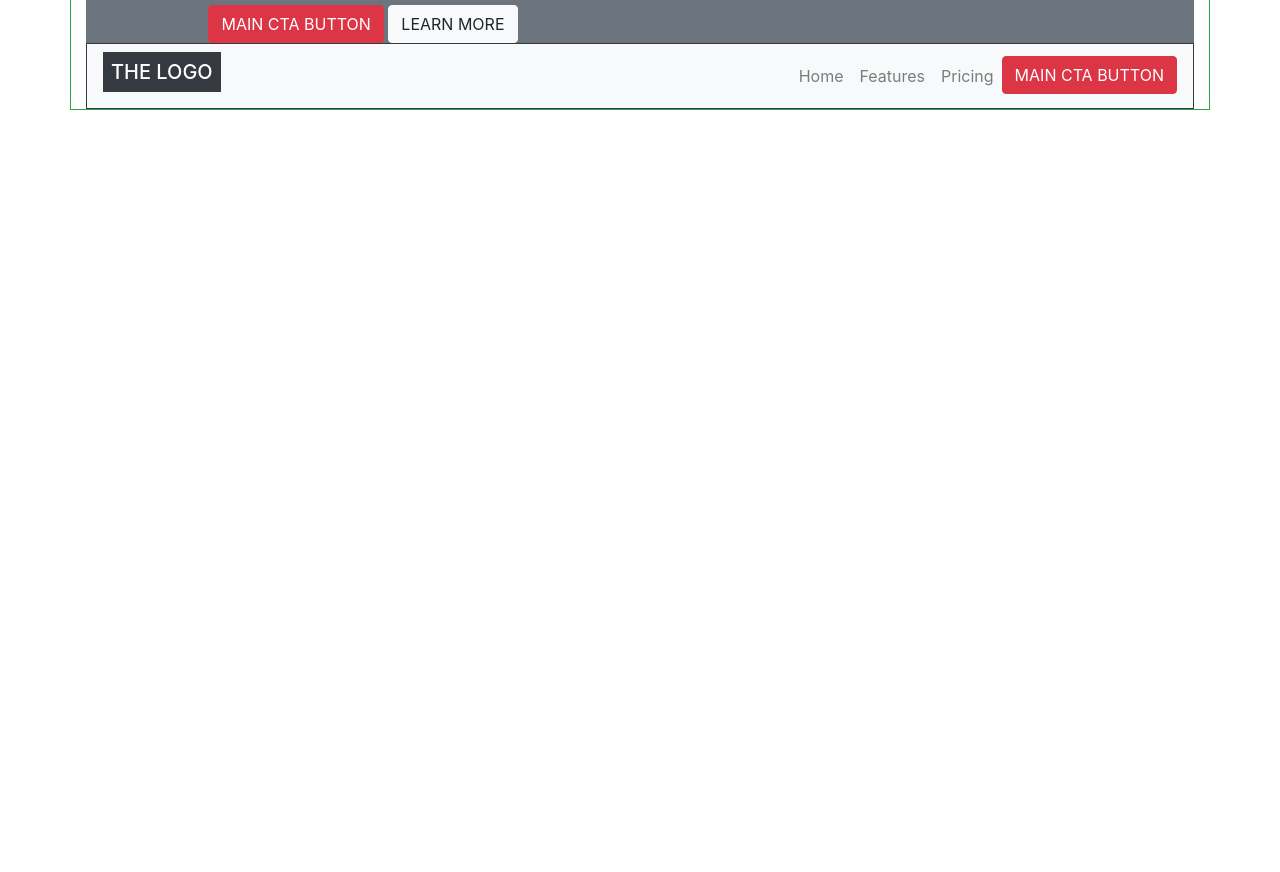
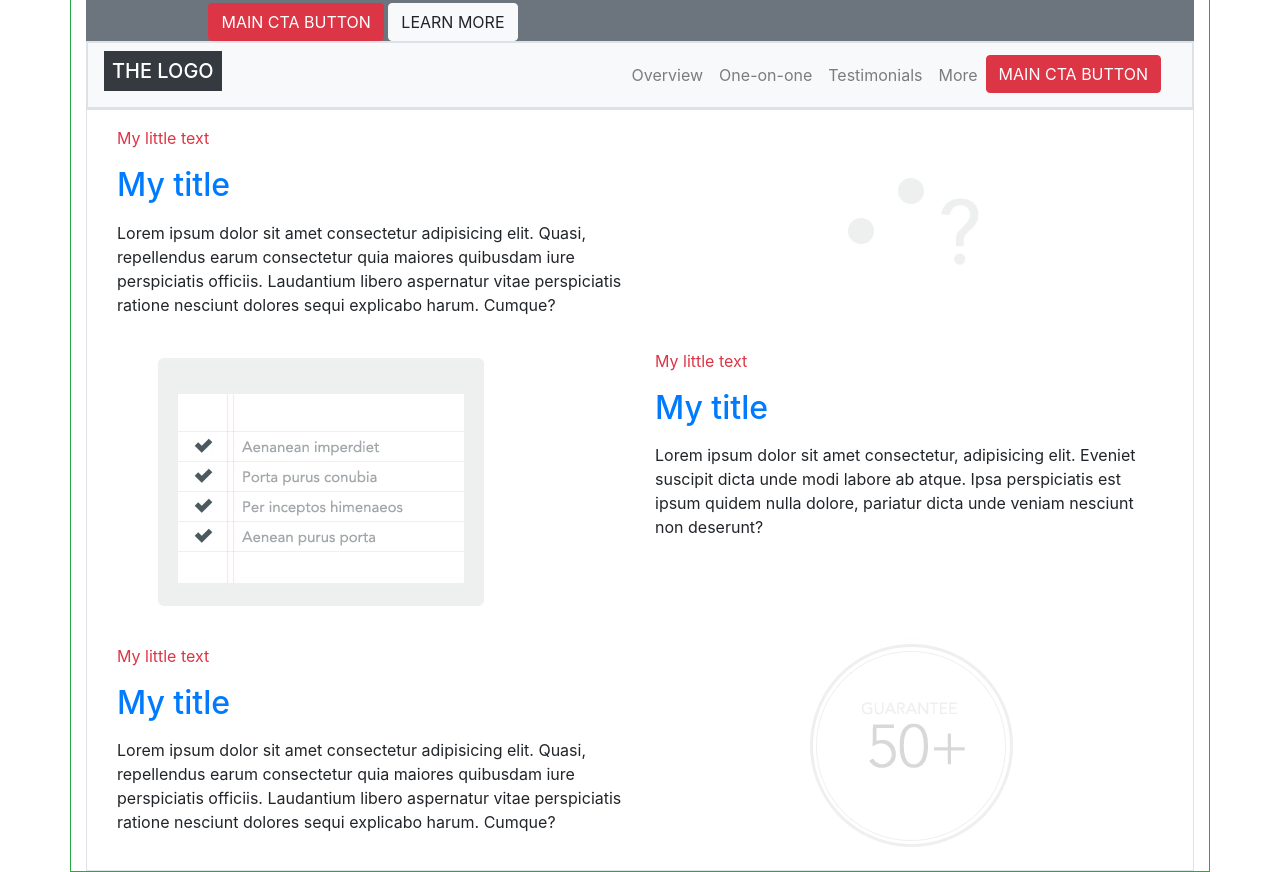
Before and after one commit to AlejoVE/css-framework-challenge, a plain HTML site: page index.html in a window 1280 px wide. Shown: the part 404-1276 px from the top of the page. Before the commit the page ends 800 px from the top, so only its background shows below. Drawn offline with nearby package versions, Linux system fonts and the light colour scheme.

Commit message:
Complete middle section

```diff
--- a/index.html
+++ b/index.html
@@ -21,12 +21,8 @@
 					<div
 						class="col d-flex flex-row bg-secondary p-3 justify-content-end"
 					>
-						<span class="p-1">Support</span>
-						<p
-							class="ml-4 mr-3 bg-light rounded-top rounded-bottom text-dark p-1 pl-2 pr-2"
-						>
-							Login
-						</p>
+						<button class="btn-secondary ml-2">Support</button>
+						<button class="btn btn-light">Login</button>
 					</div>
 				</div>
 				<div class="row">
@@ -77,27 +73,30 @@
 					</div>
 				</div>
 			</section>
-			<section>
+			<section class="border">
 				<nav
-					class="d-flex flex-row justify-content-end navbar navbar-expand-lg navbar-light bg-light border border-dark"
+					class="d-flex flex-row navbar navbar-expand-lg navbar-light bg-light border"
 				>
 					<h3 class="navbar-brand bg-dark text-white pl-2 pr-2">
 						THE LOGO
 					</h3>
-					<div class="collapse navbar-collapse" id="navbarNav">
+					<div class="container" id="navbarNav">
 						<ul
 							class="navbar-nav d-flex justify-content-end border-dark w-100"
 						>
 							<li class="nav-item">
 								<a class="nav-link"
-									>Home <span class="sr-only">(current)</span></a
+									>Overview <span class="sr-only">(current)</span></a
 								>
 							</li>
 							<li class="nav-item">
-								<a class="nav-link">Features</a>
+								<a class="nav-link">One-on-one</a>
 							</li>
 							<li class="nav-item">
-								<a class="nav-link">Pricing</a>
+								<a class="nav-link">Testimonials</a>
+							</li>
+							<li class="nav-item">
+								<a class="nav-link">More</a>
 							</li>
 							<li class="nav-item">
 								<button class="btn btn-danger">MAIN CTA BUTTON</button>
@@ -106,6 +105,62 @@
 					</div>
 				</nav>
 			</section>
+			<section class="container border">
+				<div class="container">
+					<div class="row">
+						<div class="col text-left">
+							<p class="mt-3 text-danger">My little text</p>
+							<h2 class="text-primary mb-3">My title</h2>
+							<p>
+								Lorem ipsum dolor sit amet consectetur adipisicing elit.
+								Quasi, repellendus earum consectetur quia maiores
+								quibusdam iure perspiciatis officiis. Laudantium libero
+								aspernatur vitae perspiciatis ratione nesciunt dolores
+								sequi explicabo harum. Cumque?
+							</p>
+						</div>
+						<div
+							class="col d-flex justify-content-center align-items-center"
+						>
+							<img src="/img/interrogation_point.png" alt="" />
+						</div>
+					</div>
+					<div class="row">
+						<div class="col">
+							<img src="/img/list.png" alt="" />
+						</div>
+						<div class="col">
+							<p class="mt-3 text-danger">My little text</p>
+							<h2 class="text-primary mb-3">My title</h2>
+							<p>
+								Lorem ipsum dolor sit amet consectetur, adipisicing
+								elit. Eveniet suscipit dicta unde modi labore ab atque.
+								Ipsa perspiciatis est ipsum quidem nulla dolore,
+								pariatur dicta unde veniam nesciunt non deserunt?
+							</p>
+						</div>
+					</div>
+					<div class="row">
+						<div class="col text-left">
+							<p class="mt-3 text-danger">My little text</p>
+							<h2 class="text-primary mb-3">My title</h2>
+							<p>
+								Lorem ipsum dolor sit amet consectetur adipisicing elit.
+								Quasi, repellendus earum consectetur quia maiores
+								quibusdam iure perspiciatis officiis. Laudantium libero
+								aspernatur vitae perspiciatis ratione nesciunt dolores
+								sequi explicabo harum. Cumque?
+							</p>
+						</div>
+						<div
+							class="col d-flex justify-content-center align-items-center"
+						>
+							<img src="/img/50.png" alt="" />
+						</div>
+					</div>
+					</div>
+				</div>
+			</section>
 		</main>
 	</body>
 </html>
```
Also changed, not shown: img/50.png (added), img/apple.png (added), img/clock.png (added), img/desktop.png (added), img/interrogation_point.png (added), img/list.png (added), img/message.png (added), img/network.png (added), img/network_big.png (added), img/qa.png (added), img/testimonial.png (added).
